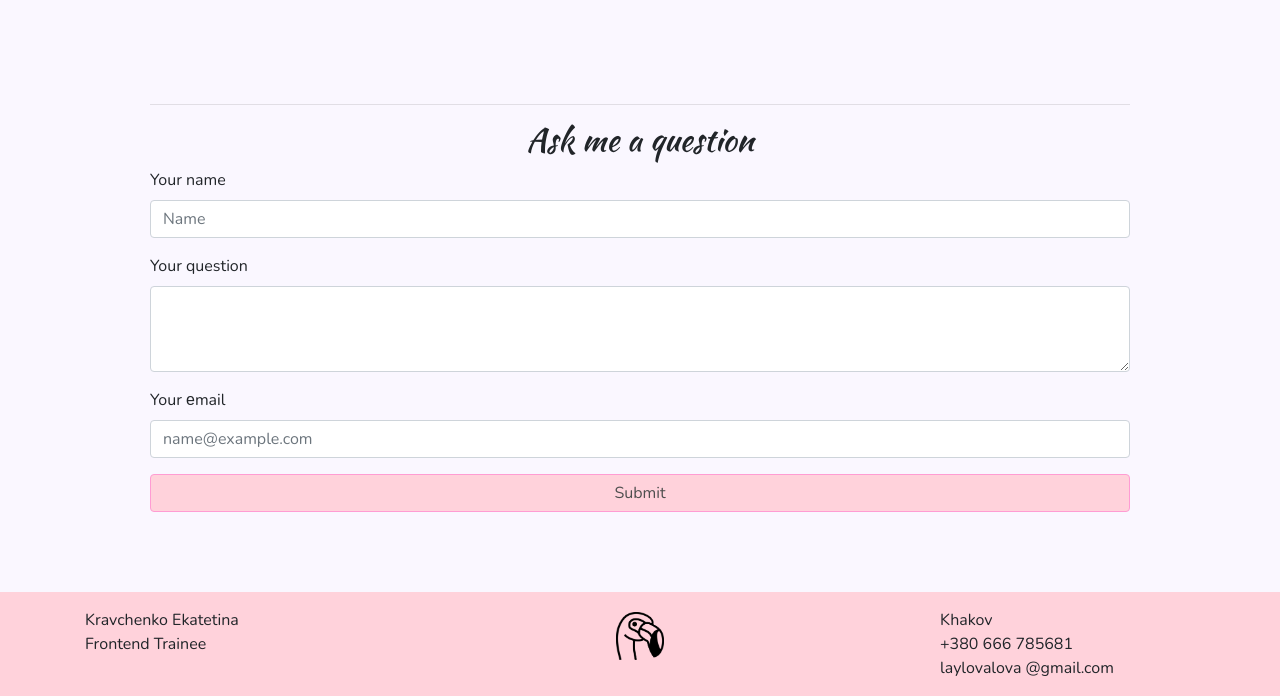
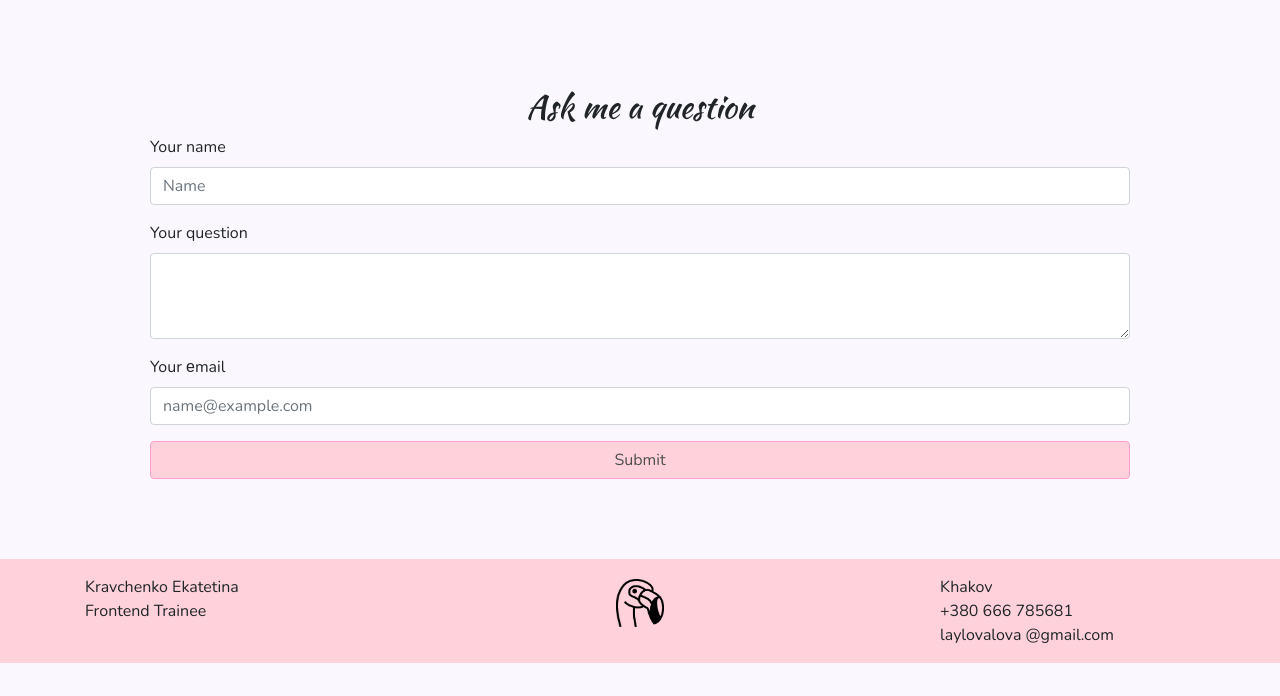
Before and after one commit to KateKrav/Bootstrap_site, a plain HTML site: page index.html in a window 1280 px wide. Shown: the part 2370-3066 px from the top of the page. After the commit the page ends 3033 px from the top, so only its background shows below. Drawn offline with nearby package versions, Linux system fonts and the light colour scheme.

```diff
--- a/index.html
+++ b/index.html
@@ -201,7 +201,8 @@
     </div>
 </div>
 
- <div class="container question" > <hr class="my-6">
+ <div class="container question" >
+
      <h2 class="text-center"> Ask me a question </h2>
      <form>
          <div class="form-group">
```
